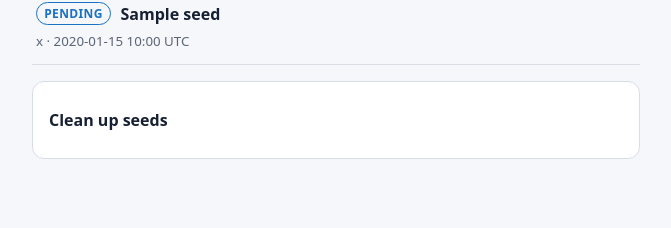
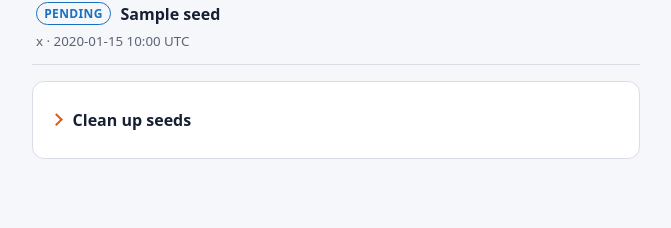
Before and after one commit to nolsen311/dreadovania-server, a Python web app: template src/dreadovania/templates/home.html in a window 1280 px wide. Shown: the part 572-800 px from the top of the page, without its empty margins (304-975 px from the left). Run offline with Jinja, Linux system fonts and the light colour scheme; the template is opened without the code that fills it: most values are stand-ins (such as "Sample title", 1, 10 or a date in 2020).

Commit message:
UI: give fold-outs a chevron so they read as tappable
Summaries (Options, Login, Clean up seeds, spoiler regions) had no visible
marker, because display:flex drops the browser's default triangle. Add an
accent-coloured chevron that turns down when open.

Co-Authored-By: Claude Opus 5.5 <noreply@anthropic.com>
Claude-Session: https://claude.ai/code/session_01ExrPQGuR68zRT395RCxMDh

```diff
--- a/src/dreadovania/static/app.css
+++ b/src/dreadovania/static/app.css
@@ -79,7 +79,13 @@ progress { width: 100%; height: 1rem; accent-color: var(--accent); }
 .details dt { color: var(--muted); }
 .details dd { margin: 0; }
 .spoiler ul { padding-left: 1.1rem; margin: .5rem 0; }
-.spoiler summary, details > summary { cursor: pointer; font-weight: 600; min-height: var(--tap); display: flex; align-items: center; gap: .4rem; }
+.spoiler summary, details > summary { cursor: pointer; font-weight: 600; min-height: var(--tap); display: flex; align-items: center; gap: .5rem; list-style: none; }
+details > summary::-webkit-details-marker { display: none; }
+/* A chevron, so a fold-out reads as something to tap: points right, then down when open. */
+details > summary::before { content: ""; flex: none; width: .45rem; height: .45rem; border: solid var(--accent); border-width: 0 2.5px 2.5px 0; transform: rotate(-45deg); transition: transform .15s; margin: 0 .2rem; }
+details[open] > summary::before { transform: rotate(45deg); }
+details > summary:hover { text-decoration: underline; }
+@media (prefers-reduced-motion: reduce) { details > summary::before { transition: none; } }
 .danger-zone { margin-top: 2rem; }
 .confirm { border-left: 4px solid var(--bad); padding-left: .75rem; }
 .visually-hidden { position: absolute; width: 1px; height: 1px; overflow: hidden; clip-path: inset(50%); white-space: nowrap; }
```
